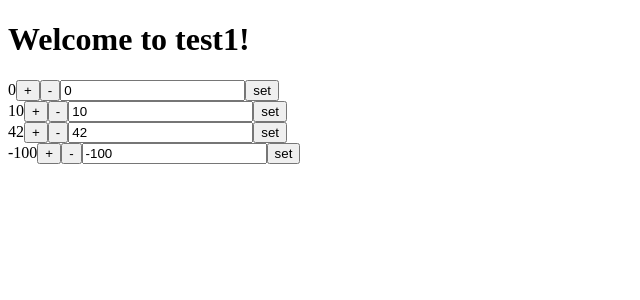
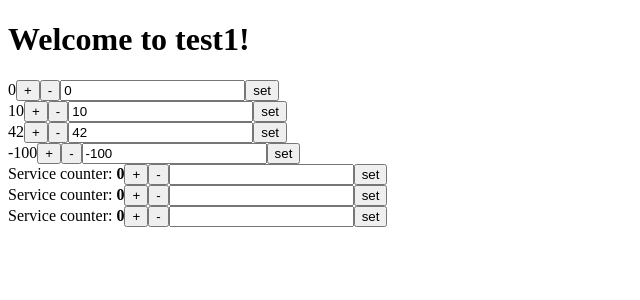
Before and after one commit to ght/ng-workshop, an Angular app: page / in a window 1280 px wide. Shown: the top 300 px of the page, without its empty margins (0-640 px from the left). Built offline with nearby package versions, Linux system fonts and the light colour scheme.

Commit message:
Add service counter

```diff
--- a/package.json
+++ b/package.json
@@ -19,6 +19,7 @@
     "@angular/platform-browser": "~8.2.0",
     "@angular/platform-browser-dynamic": "~8.2.0",
     "@angular/router": "~8.2.0",
+    "@ngrx/store": "^8.2.0",
     "rxjs": "~6.4.0",
     "tslib": "^1.10.0",
     "zone.js": "~0.9.1"
--- a/src/app/app.component.html
+++ b/src/app/app.component.html
@@ -1,2 +1,5 @@
 <h1>Welcome to {{ title }}!</h1>
 <app-counter *ngFor="let count of initialCounts" [initialCount]="count"></app-counter>
+<app-service-counter></app-service-counter>
+<app-service-counter></app-service-counter>
+<app-service-counter></app-service-counter>
--- a/src/app/app.module.ts
+++ b/src/app/app.module.ts
@@ -3,11 +3,13 @@ import { NgModule } from '@angular/core';
 
 import { AppComponent } from './app.component';
 import { CounterComponent } from './counter/counter.component';
+import { ServiceCounterComponent } from './service-counter/service-counter.component';
 
 @NgModule({
   declarations: [
     AppComponent,
     CounterComponent,
+    ServiceCounterComponent,
   ],
   imports: [
     BrowserModule,
--- /dev/null
+++ b/src/app/reducers/index.ts
@@ -0,0 +1,3 @@
+import { ActionReducerMap } from '@ngrx/store';
+
+import { AppState } from '../shared/app-state';
--- /dev/null
+++ b/src/app/service-counter/service-counter.component.html
@@ -0,0 +1,7 @@
+<div>
+  <span>Service counter: <strong data-qa="count">{{ count$ | async }}</strong></span>
+  <button (click)="increment()" data-qa="increment-button">+</button>
+  <button (click)="decrement()" data-qa="decrement-button">-</button>
+  <input #input type="number" data-qa="reset-input">
+  <button (click)="reset(input.value)" data-qa="reset-button">set</button>
+</div>
--- /dev/null
+++ b/src/app/service-counter/service-counter.component.ts
@@ -0,0 +1,30 @@
+import { Component } from '@angular/core';
+import { Observable } from 'rxjs';
+
+import { CounterState } from '../reducers/counter.reducer';
+import { CounterService } from '../services/counter.service';
+
+@Component({
+  selector: 'app-service-counter',
+  templateUrl: './service-counter.component.html',
+  styleUrls: ['./service-counter.component.scss']
+})
+export class ServiceCounterComponent {
+  public count$: Observable<CounterState>;
+
+  constructor(private counterService: CounterService) {
+    this.count$ = this.counterService.getCount();
+  }
+
+  increment() {
+    this.counterService.increment();
+  }
+
+  decrement() {
+    this.counterService.decrement();
+  }
+
+  reset(newCount: string) {
+    this.counterService.reset(parseInt(newCount, 10));
+  }
+}
--- /dev/null
+++ b/src/app/shared/app-state.ts
@@ -0,0 +1,5 @@
+import { CounterState } from '../reducers/counter.reducer';
+
+export interface AppState {
+  counter: CounterState;
+}
```
Also changed, not shown: src/app/actions/counter.actions.ts (added, +7 -0 lines), src/app/reducers/counter.reducer.ts (added, +14 -0 lines), src/app/service-counter/service-counter.component.scss (added), 2 other files (tests, documents, lock files or other folders).
